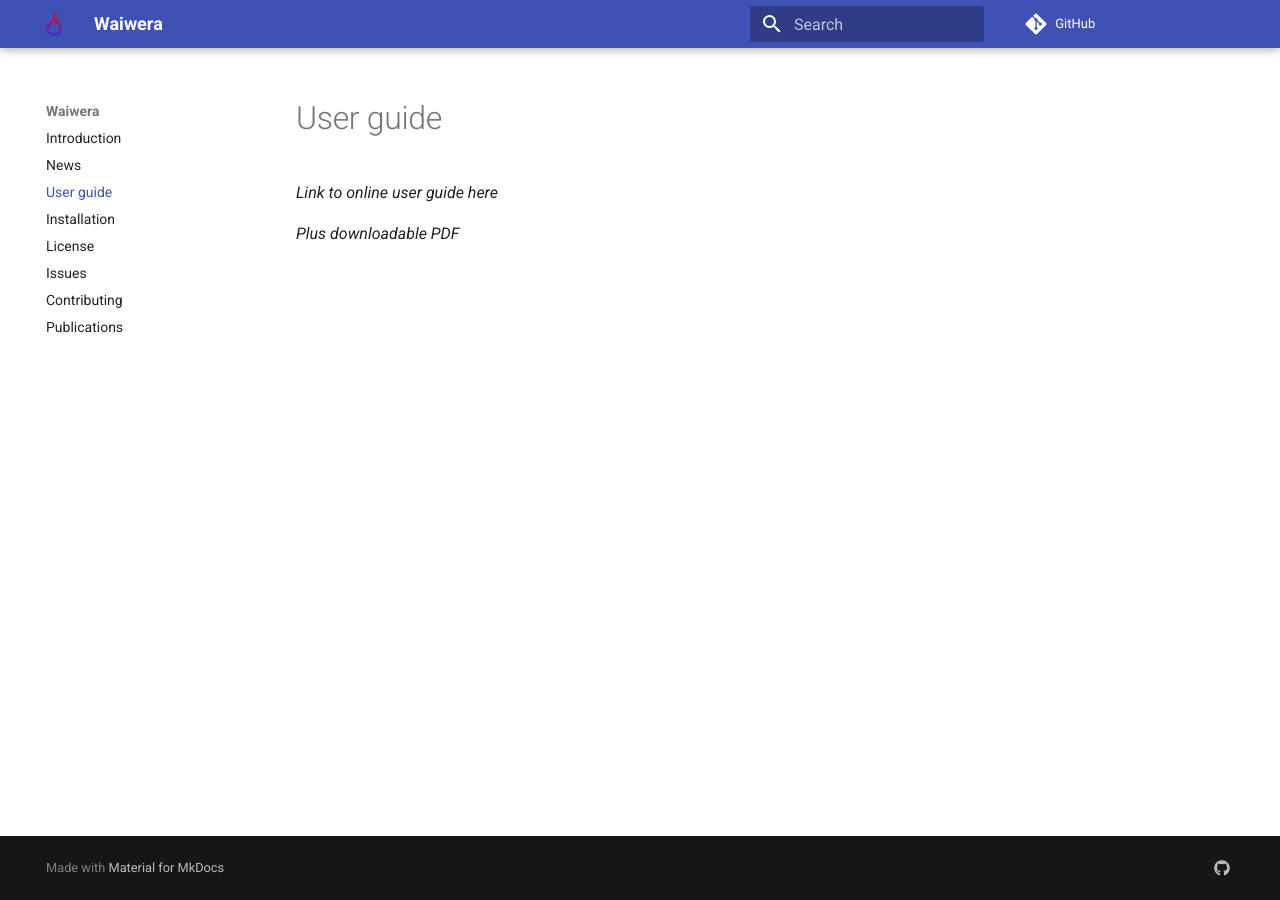
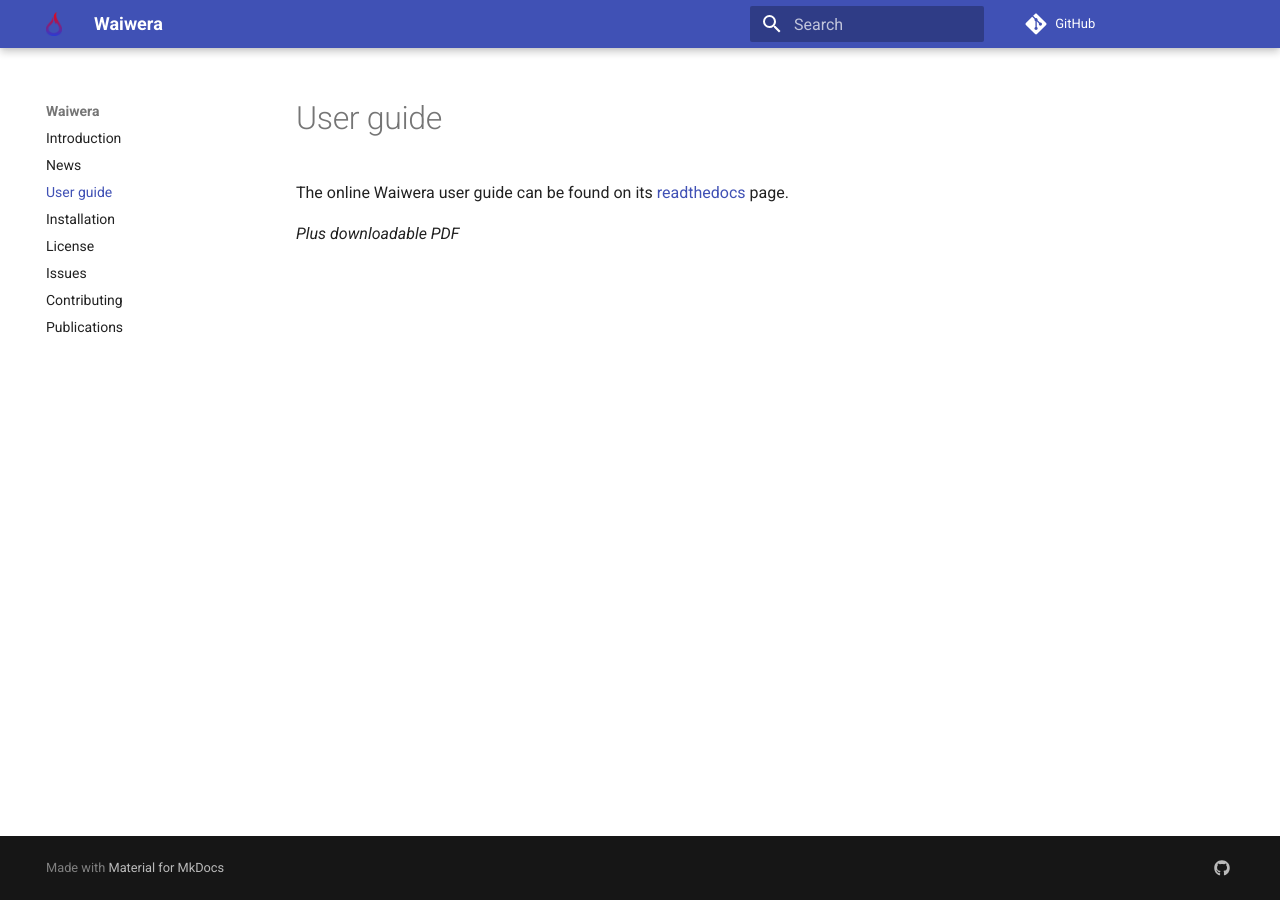
Before and after one commit to waiwera/waiwera-mkdocs, an MkDocs documentation site: the page built from docs/userguide.md, in a window 1280 px wide. Built offline with MkDocs 1.6.1 and Material for MkDocs 9.7.7, drawn with Linux system fonts in a browser that asks for light colours; comment, search, counter and statistics services are not loaded.

Commit message:
Add link to user guide on readthedocs.io

```diff
--- a/docs/userguide.md
+++ b/docs/userguide.md
@@ -1,5 +1,6 @@
 # User guide
 
-*Link to online user guide here*
+The online Waiwera user guide can be found on its
+[readthedocs](https://waiwera.readthedocs.io) page.
 
 *Plus downloadable PDF*
```
